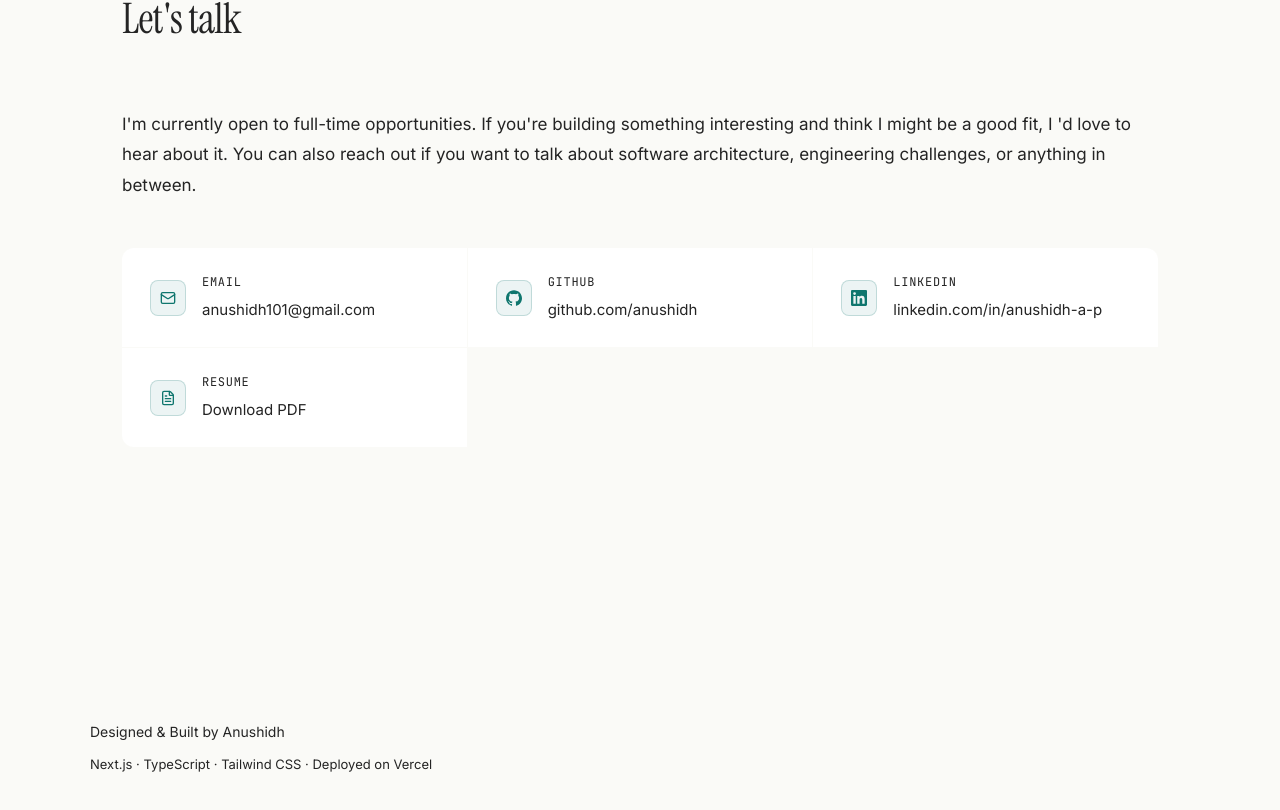
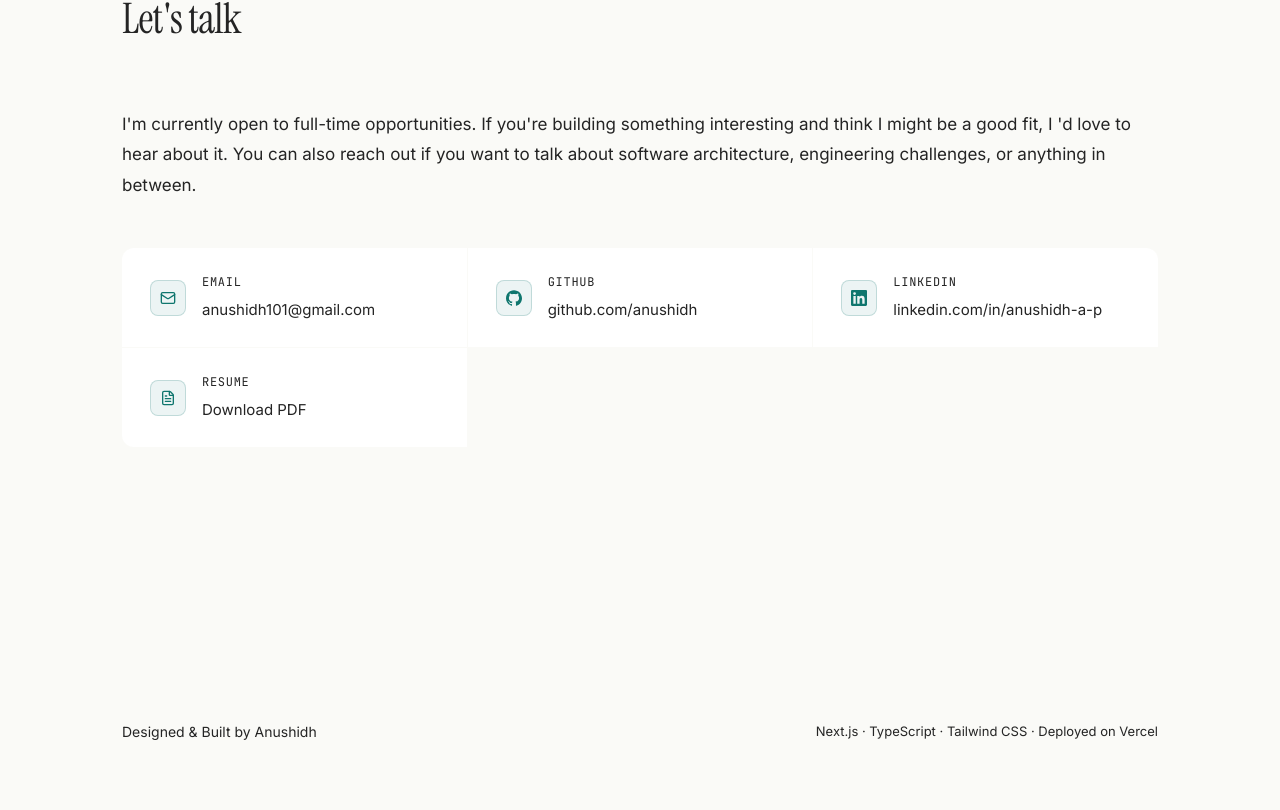
Before and after one commit to Anushidh/my-portfolio, a Next.js app: page / in a window 1280 px wide. Shown: the part 8202-9012 px from the top of the page. Built offline with nearby package versions, Linux system fonts and the light colour scheme.

Commit message:
UI Updates: Fix footer layout and contact grid columns

```diff
--- a/components/Footer.tsx
+++ b/components/Footer.tsx
@@ -3,7 +3,6 @@ export default function Footer() {
     <footer
       style={{
         borderTop: "1px solid var(--color-border)",
-        padding: "3rem 2rem",
         marginTop: "7rem",
       }}
     >
@@ -11,9 +10,12 @@ export default function Footer() {
         style={{
           maxWidth: "1100px",
           margin: "0 auto",
+          padding: "3rem 2rem",
           display: "flex",
-          flexDirection: "column",
-          gap: "0.5rem",
+          flexWrap: "wrap",
+          justifyContent: "space-between",
+          alignItems: "center",
+          gap: "1rem",
         }}
       >
         <p
```
